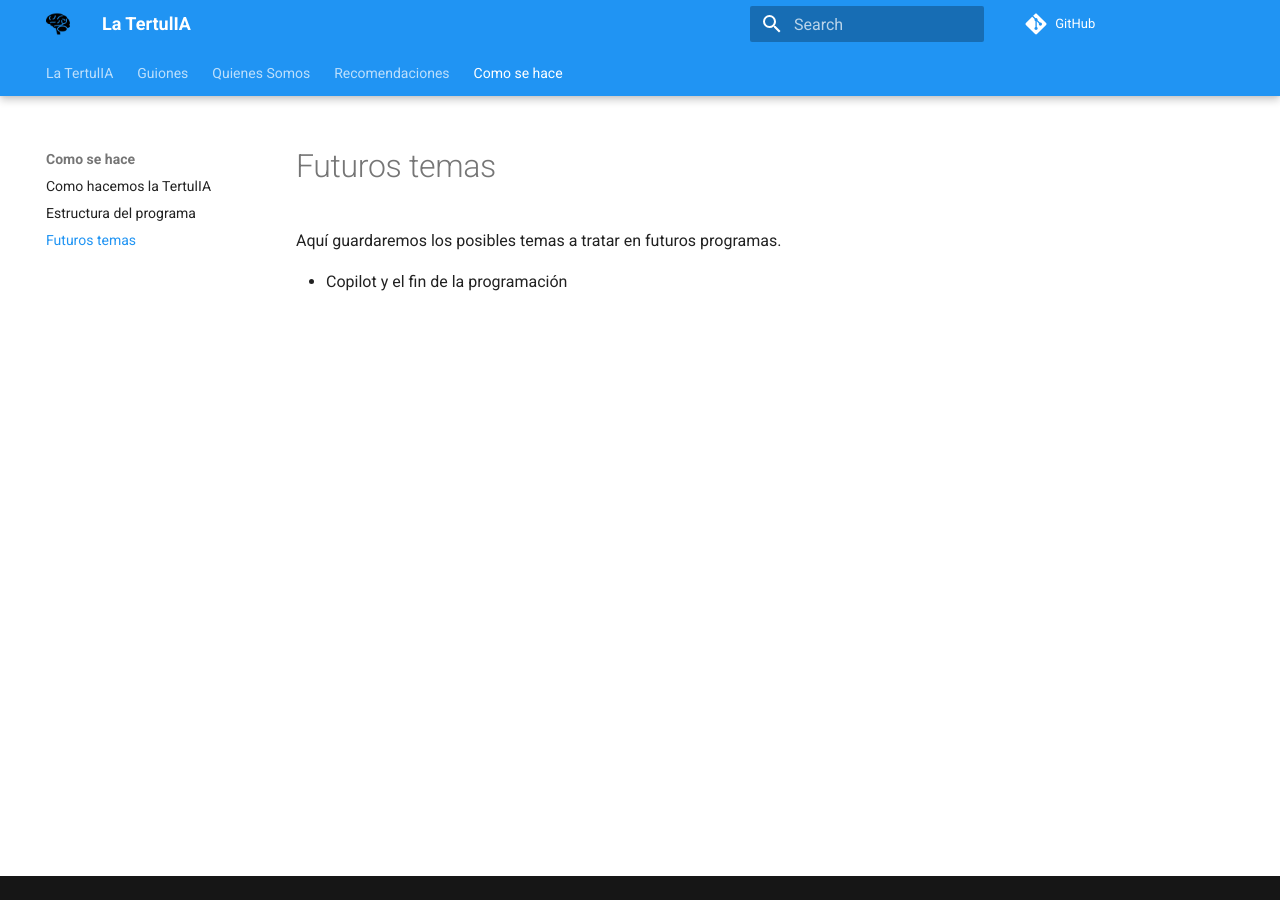
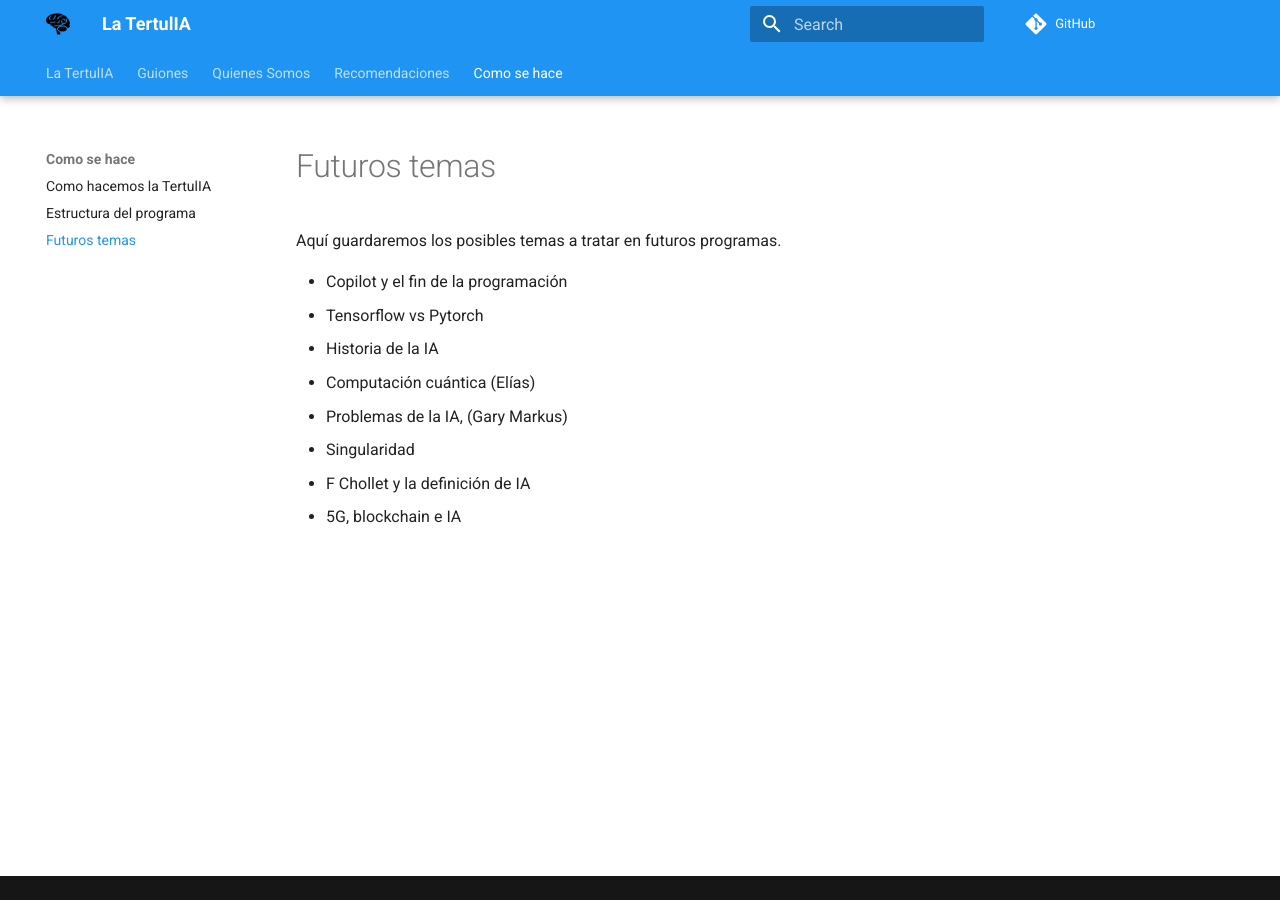
Before and after one commit to ironbar/tertulia_inteligencia_artificial, an MkDocs documentation site: the page built from docs/como-se-hace/futuros-temas.md, in a window 1280 px wide. Built offline with MkDocs 1.6.1 and Material for MkDocs 9.7.7, drawn with Linux system fonts in a browser that asks for light colours; comment, search, counter and statistics services are not loaded.

Commit message:
añadidas ideas para futuros temas

```diff
--- a/docs/como-se-hace/futuros-temas.md
+++ b/docs/como-se-hace/futuros-temas.md
@@ -3,3 +3,10 @@
 Aquí guardaremos los posibles temas a tratar en futuros programas.
 
 - Copilot y el fin de la programación
+- Tensorflow vs Pytorch
+- Historia de la IA
+- Computación cuántica (Elías)
+- Problemas de la IA, (Gary Markus)
+- Singularidad
+- F Chollet y la definición de IA
+- 5G, blockchain e IA
```
